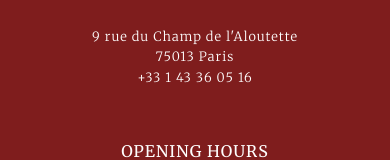
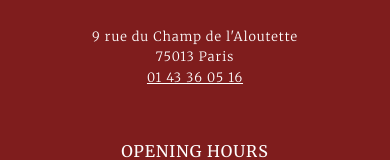
Before and after one commit to Gmayer111/van-long, a Next.js app: page /en/contact in a window 390 px wide. Shown: the part 1739-1899 px from the top of the page. Built offline with nearby package versions, Linux system fonts and the light colour scheme; no server answers.

Commit message:
feat: add anchor element linking to phone numbers within footer

```diff
--- a/assets/sass/footer.scss
+++ b/assets/sass/footer.scss
@@ -28,6 +28,10 @@
 
   > div:first-child > div:first-child > div:nth-child(1) > span:first-child {
     font-size: 1.8rem;
+  }
+
+  > div:first-child > div:first-child a {
+    color: #fff;
   }
 
   > div:first-child > div:nth-child(2) {
--- a/src/components/layout/footer.component.tsx
+++ b/src/components/layout/footer.component.tsx
@@ -1,4 +1,5 @@
 import { useTranslations } from "next-intl";
+import Link from "next/link";
 import React from "react";
 import { merriweather } from "src/utils/font";
 
@@ -15,7 +16,7 @@ const FooterComponent = () => {
           <div>
             <span>9 rue du Champ de l'Aloutette</span>
             <span>75013 Paris</span>
-            <span>+33 1 43 36 05 16</span>
+            <a href="tel:+33 1 43 36 05 16">01 43 36 05 16</a>
           </div>
         </div>
         <div>
```
